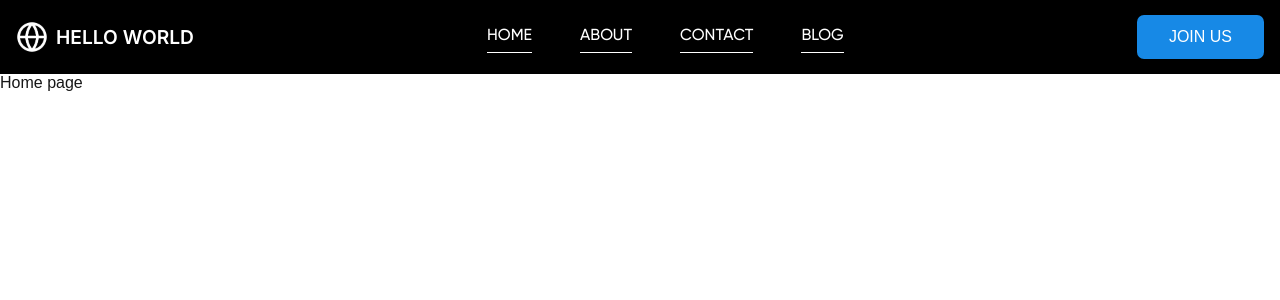
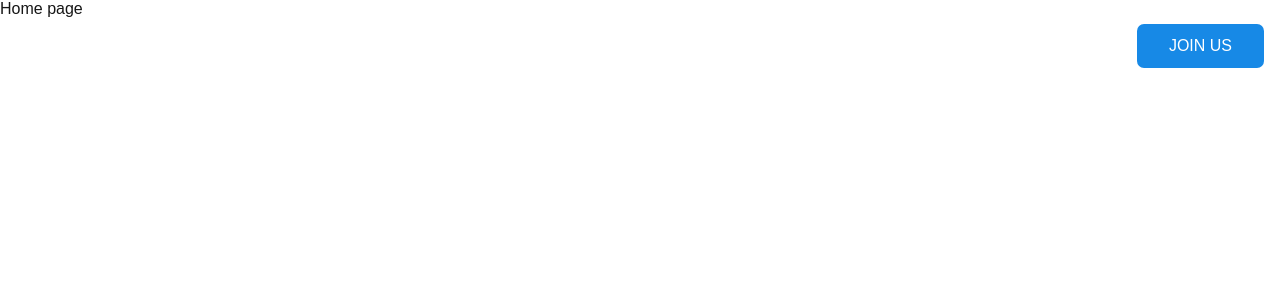
Before and after one commit to borteye/assignment, a Next.js app: page / in a window 1280 px wide. Shown: the top 300 px of the page. Built offline with nearby package versions, Linux system fonts and the light colour scheme.

Commit message:
style: update nav container styles for improved layout and remove border from nav links

```diff
--- a/src/app/styles/nav-bar.module.css
+++ b/src/app/styles/nav-bar.module.css
@@ -2,9 +2,13 @@
   display: flex;
   align-items: center;
   justify-content: space-between;
-  padding: 0.95rem 1rem;
-  background-color: black;
+  padding:1.5rem 1rem;
   color: white;
+  position: absolute;
+  top: 0;
+  left: 0;
+  right: 0;
+  z-index: 1
 }
 
 .navLogoContainer {
@@ -34,7 +38,6 @@
   text-decoration: none;
   font-size: 16px;
   text-transform: uppercase;
-  border-bottom: 1px solid white;
   padding: 0.4rem 0;
 }
 
```
